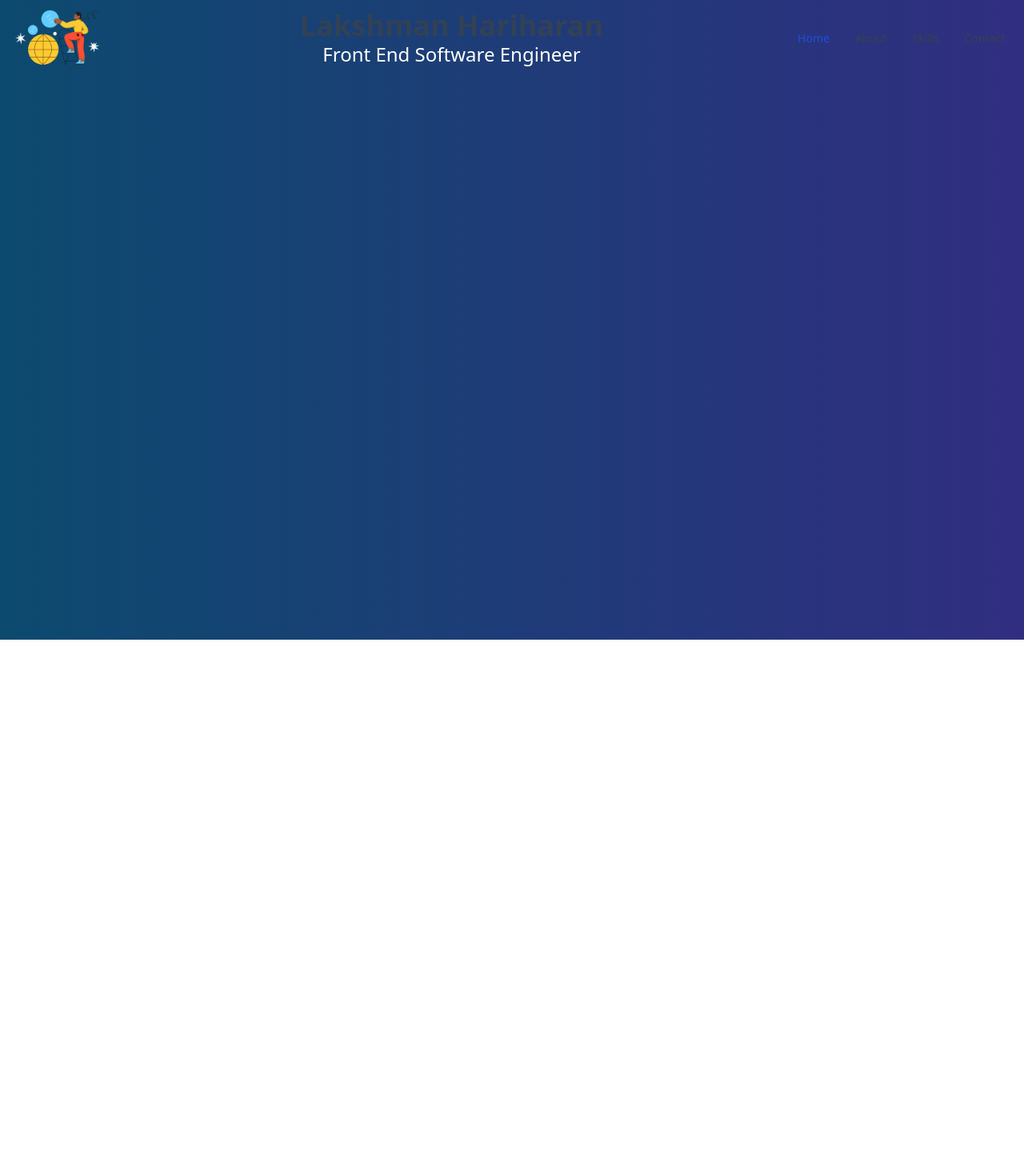
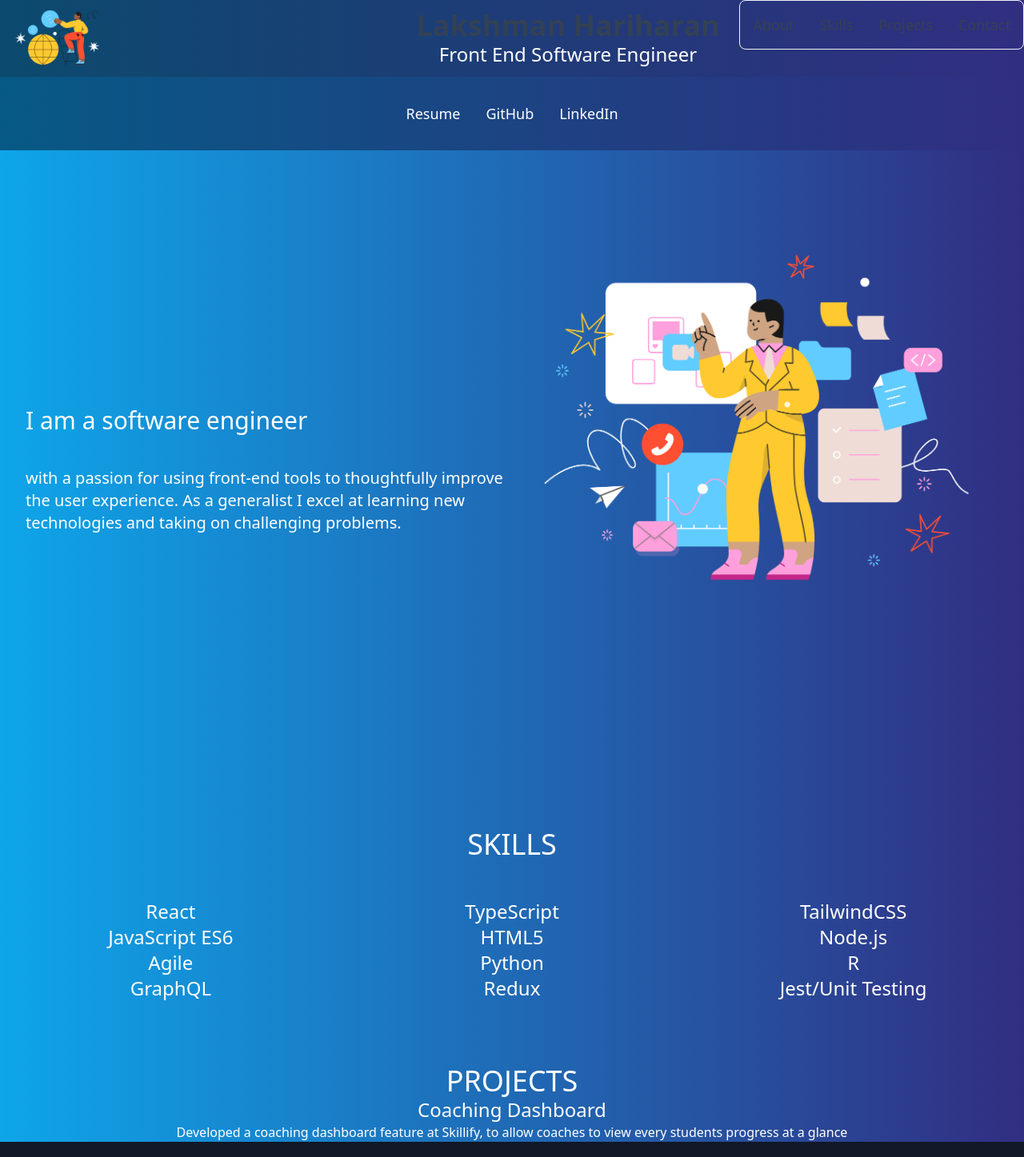
Before and after one commit to LuckyHariharan/LandingPage, a React (Create React App) app in the folder my-app/: page / in a window 1280 px wide. Shown: the top 1447 px of the page at 80% size. Built offline with nearby package versions, Linux system fonts and the light colour scheme.

Commit message:
Update App.tsx

```diff
--- a/my-app/src/App.tsx
+++ b/my-app/src/App.tsx
@@ -8,7 +8,7 @@ import "./App.css";
 function App() {
   return (
     // <div className="grid grid-rows-4 bg-[url(https://images.unsplash.com/photo-1489189642444-0709966aec44?ixlib=rb-4.0.3&ixid=MnwxMjA3fDB8MHxwaG90by1wYWdlfHx8fGVufDB8fHx8&auto=format&fit=crop&w=1170&q=80)] ">
-    <div className="grid sm:grid-cols-1 grid-rows-7 text-slate-700  z-50">
+    <div className="grid sm:grid-cols-1  text-slate-700  z-50">
       <nav className="px-2 z-50  border-gray-200 bg-gradient-to-r from-sky-900 to-indigo-900">
         <div className="container  flex flex-wrap items-center justify-between mx-auto">
           <div className="flex sm:justify-center ">
@@ -24,20 +24,10 @@ function App() {
           </div>
 
           <div
-            className="hidden w-full md:block md:w-auto"
+            className="hidden w-full text-lg md:block md:w-auto"
             id="navbar-multi-level"
           >
-            <ul className="flex flex-col p-4 mt-4 border border-gray-100 rounded-lg  md:flex-row md:space-x-8 md:mt-0 md:text-sm md:font-medium md:border-0  dark:border-gray-700">
-              <li>
-                <a
-                  href="#home"
-                  className="block py-2 pl-3 pr-4 text-white bg-blue-700 rounded md:bg-transparent md:text-blue-700 md:p-0 md:dark:text-white dark:bg-blue-600 md:dark:bg-transparent"
-                  aria-current="page"
-                >
-                  Home
-                </a>
-              </li>
-
+            <ul className="fixed  top-0 right-0 flex flex-col p-4 mt-4 border border-gray-100 rounded-lg  md:flex-row md:space-x-8 md:mt-0  ">
               <li>
                 <a
                   href="#about"
@@ -56,6 +46,14 @@ function App() {
               </li>
               <li>
                 <a
+                  href="#projects"
+                  className="block py-2 pl-3 pr-4 text-gray-700 rounded hover:bg-gray-100 md:hover:bg-transparent md:border-0 md:hover:text-blue-700 md:p-0 dark:text-gray-400 md:dark:hover:text-white dark:hover:bg-gray-700 dark:hover:text-white md:dark:hover:bg-transparent"
+                >
+                  Projects
+                </a>
+              </li>
+              <li>
+                <a
                   href="#contact"
                   className="block py-2 pl-3 pr-4 text-gray-700 rounded hover:bg-gray-100 md:hover:bg-transparent md:border-0 md:hover:text-blue-700 md:p-0 dark:text-gray-400 md:dark:hover:text-white dark:hover:bg-gray-700 dark:hover:text-white md:dark:hover:bg-transparent"
                 >
@@ -68,12 +66,12 @@ function App() {
       </nav>
 
       <div
-        className="hidden w-full md:block md:w-auto"
+        className="hidden w-full md:block md:w-auto "
         id="navbar-default"
       ></div>
       <div
-        id="home"
-        className=" w-full 1 py-8 mr-12 px-4  text-white space-y-4  bg-gradient-to-r from-sky-800 to-indigo-900  "
+        id="about"
+        className=" w-full 1 py-8 mr-12 px-4 text-lg text-white space-y-4  bg-gradient-to-r from-sky-800 to-indigo-900  "
       >
         {/* <a href="mailto:lharihar@uwaterloo.ca">Email</a> */}
 
@@ -101,10 +99,7 @@ function App() {
         {/* // Nav bar to navigate through portfolio pieces */}
       </div>
 
-      <div
-        id="about"
-        className="grid sm:grid-cols-2 md:grid-cols-[1fr_1fr] text-white h-screen text-xl p-8  bg-gradient-to-r from-sky-500 to-indigo-900 "
-      >
+      <div className="grid sm:grid-cols-2 md:grid-cols-[1fr_1fr] text-white h-screen text-xl p-8  bg-gradient-to-r from-sky-500 to-indigo-900 ">
         <div className="flex flex-col place-content-center space-y-10">
           <h1 className="text-3xl flex align-center ">
             I am a software engineer
@@ -117,23 +112,13 @@ function App() {
         </div>
         <img alt="" className="h-88 font-size mt-12" src={hero1}></img>
       </div>
-
-      <div className="grid grid-rows-[40px_40px_1fr_1fr] text-white h-screen  justify-items-center bg-gradient-to-r from-sky-500 to-indigo-900 ">
-        <h1 className="text-4xl">PROJECTS</h1>
-        <div className="order-0 -space-y-4">
-          <p className="text-2xl">Coaching Dashboard</p>{" "}
-        </div>
-        <p>
-          Developed a coaching dashboard feature at Skillify, to allow coaches
-          to view every students progress at a glance
-        </p>
-        <img alt="" src={coaching}></img>
+      <div
+        id="skills"
+        className="text-white py-12 flex justify-center bg-gradient-to-r from-sky-500 to-indigo-900 "
+      >
+        <h1 className="text-4xl">SKILLS</h1>
       </div>
-
-      <div id="skills" className="text-white py-12 flex justify-center  ">
-        SKILLS
-      </div>
-      <div className="text-white grid grid-cols-4 md:grid-cols-2 justify-items-center bg-gradient-to-r from-sky-500 to-indigo-900">
+      <div className="text-white grid grid-cols-3 text-2xl  justify-items-center bg-gradient-to-r from-sky-500 to-indigo-900">
         <ul>React</ul>
         <ul>TypeScript</ul>
         <ul>TailwindCSS</ul>
@@ -147,55 +132,28 @@ function App() {
         <ul>Redux</ul>
         <ul>Jest/Unit Testing</ul>
       </div>
+
+      <div
+        id="projects"
+        className=" grid py-20 text-white  justify-items-center bg-gradient-to-r from-sky-500 to-indigo-900 "
+      >
+        <h1 className="text-4xl">PROJECTS</h1>
+        <div className="order-0 -space-y-4">
+          <p className="text-2xl">Coaching Dashboard</p>{" "}
+        </div>
+        <p>
+          Developed a coaching dashboard feature at Skillify, to allow coaches
+          to view every students progress at a glance
+        </p>
+        <img alt="" src={coaching}></img>
+      </div>
+
       <div className="text-white grid py-12 justify-contents-center bg-gradient-to-r from-sky-500 to-indigo-900">
         <form action="mailto:lharihar@uwaterloo.ca" method="post">
           CONTACT ME Name: <input type="text" name="Name"></input>
           Email: <input type="text" name="Email"></input>
         </form>
       </div>
-      <div className="grid text-white justify-items-center  bg-gradient-to-r from-sky-900 to-indigo-900">
-        FOOTER About Top of the page
-      </div>
-
-      <div className="grid text-white justify-items-center bg-gradient-to-r from-indigo-900 to-sky-900 "></div>
-      <div className="hidden w-full md:block md:w-auto" id="navbar-multi-level">
-        <ul className="flex place-content-end flex-col p-4 mt-4 border border-gray-100 rounded-lg bg-gray-50 md:flex-row md:space-x-8 md:mt-0 md:text-sm md:font-medium md:border-0 md:bg-white dark:bg-gray-800 md:dark:bg-gray-900 dark:border-gray-700">
-          <li>
-            <a
-              href="#home"
-              className="block py-2 pl-3 pr-4 text-white bg-blue-700 rounded md:bg-transparent md:text-blue-700 md:p-0 md:dark:text-white dark:bg-blue-600 md:dark:bg-transparent"
-              aria-current="page"
-            >
-              Home
-            </a>
-          </li>
-
-          <li>
-            <a
-              href="#about"
-              className="block py-2 pl-3 pr-4 text-gray-700 rounded hover:bg-gray-100 md:hover:bg-transparent md:border-0 md:hover:text-blue-700 md:p-0 dark:text-gray-400 md:dark:hover:text-white dark:hover:bg-gray-700 dark:hover:text-white md:dark:hover:bg-transparent"
-            >
-              About
-            </a>
-          </li>
-          <li>
-            <a
-              href="#skills"
-              className="block py-2 pl-3 pr-4 text-gray-700 rounded hover:bg-gray-100 md:hover:bg-transparent md:border-0 md:hover:text-blue-700 md:p-0 dark:text-gray-400 md:dark:hover:text-white dark:hover:bg-gray-700 dark:hover:text-white md:dark:hover:bg-transparent"
-            >
-              Skills
-            </a>
-          </li>
-          <li>
-            <a
-              href="#contact"
-              className="block py-2 pl-3 pr-4 text-gray-700 rounded hover:bg-gray-100 md:hover:bg-transparent md:border-0 md:hover:text-blue-700 md:p-0 dark:text-gray-400 md:dark:hover:text-white dark:hover:bg-gray-700 dark:hover:text-white md:dark:hover:bg-transparent"
-            >
-              Contact
-            </a>
-          </li>
-        </ul>
-      </div>
     </div>
   );
 }
```
